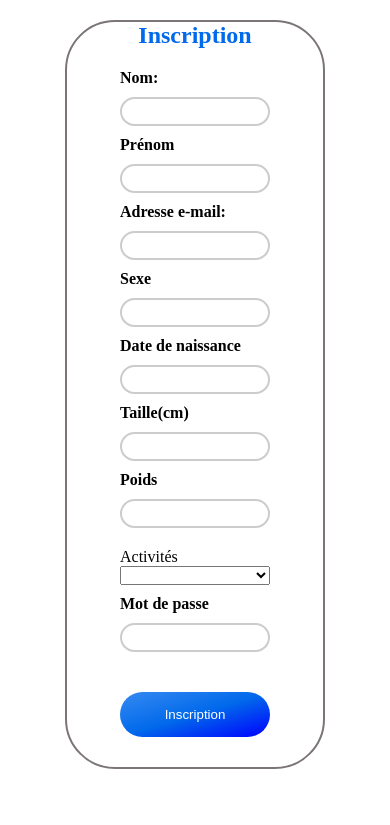
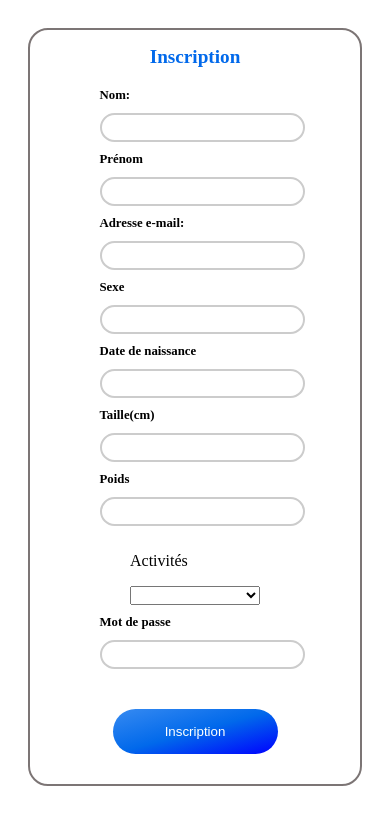
Before and after one commit to GaelleBoutolini/brief-6, a PHP site: page /formInscrip.php in a window 390 px wide. Shown: the top 825 px of the page. Run offline with PHP 8.4, Linux system fonts and the light colour scheme.

Commit message:
add form desktop

```diff
--- a/Tools/style/style.css
+++ b/Tools/style/style.css
@@ -1,28 +1,28 @@
 
-  /* Applique un style au conteneur principal */
+  /* Applique un style au conteneur principal
   .container {
     max-width: 300px;
     margin: auto;
     padding: 20px;
   }
 
-/* Applique un style aux éléments du formulaire */
+ Applique un style aux éléments du formulaire
 form {
     display: flex;
     flex-direction: column;
     align-items: center;
     border: 2px solid rgb(124, 117, 117);
-    border-radius: 50px;
+    border-radius: 20px;
   }
 
-  /* Applique un style aux étiquettes */
+   Applique un style aux étiquettes
   label {
     display: block;
     margin-bottom: 10px;
     font-weight: bold;
   }
 
-  /* Applique un style aux champs de saisie */
+   Applique un style aux champs de saisie
   input[type="text"],
   input[type="number"] {
     padding: 5px;
@@ -34,21 +34,92 @@ form {
 
   }
 
-  /* Applique un style au bouton de soumission */
+   Applique un style au bouton de soumission
   input[type="submit"] {
-    background: linear-gradient(to bottom right,hsl(213, 87%, 58%), #0169EB, blue);
+   background: linear-gradient(to bottom right,hsl(213, 87%, 58%), #0169EB, blue);
     color: white;
     padding: 15px 20px;
     border: none;
     border-radius: 5px;
     cursor: pointer;
     margin-bottom: 30px;
-    border-radius: 50px;
+    border-radius: 30px;
     width: 150px;
     margin: 30px;
+      }
+
+
+   Applique un style à l'en-tête du formulaire
+  h2 {
+    text-align: center;
+    margin-bottom: 20px;
+    color: #0169EB
   }
 
-  /* Applique un style à l'en-tête du formulaire */
+   Applique un style à la liste déroulante
+  select {
+    margin-bottom: 10px;
+    width: 150px;
+    border: 1
+  }
+
+
+
+
+  /****** *****************  Partie Desktop   ************************************/
+
+  /* Applique un style au conteneur principal */
+  .container {
+    max-width: 600px;
+    margin: auto;
+    padding: 20px;
+  }
+
+ /*Applique un style aux éléments du formulaire*/
+form {
+    display: flex;
+    flex-direction: column;
+    align-items: center;
+    border: 2px solid rgb(124, 117, 117);
+    border-radius: 20px;
+  }
+
+   /*Applique un style aux étiquettes */
+  label {
+    display: block;
+    margin-bottom: 10px;
+    font-weight: bold;
+  }
+
+   /*Applique un style aux champs de saisie */
+  input[type="text"],
+  input[type="number"] {
+    padding: 5px;
+    margin-bottom: 10px;
+    width: 200px;
+    border: 2px solid #ccc;
+    border-radius: 5px;
+    border-radius: 50px;
+
+  }
+
+   /*Applique un style au bouton de soumission */
+  input[type="submit"] {
+   background: linear-gradient(to bottom right,hsl(213, 87%, 58%), #0169EB, blue);
+    color: white;
+    padding: 15px 20px;
+    border: none;
+    border-radius: 5px;
+    cursor: pointer;
+    margin-bottom: 30px;
+    border-radius: 30px;
+    width: 200px;
+    margin: 30px;
+
+      }
+
+
+   /*Applique un style à l'en-tête du formulaire */
   h2 {
     text-align: center;
     margin-bottom: 20px;
@@ -58,12 +129,53 @@ form {
   /* Applique un style à la liste déroulante */
   select {
     margin-bottom: 10px;
-    width: 150px;
+    width: 200px;
     border: 1
+  }
+  @media screen and (max-width: 768px) {
+    /* Réduire la largeur du conteneur principal */
+    .container {
+    max-width: 100%;
+    }
 
-  }
-  *{
-    margin: 0;
-    padding: 0;
-    box-sizing: border-box;
-  }
+    /* Ajuster la largeur des champs de saisie */
+    input[type="text"],
+    input[type="number"],
+    select {
+    width: 100%;
+    }
+
+    /* Ajuster la taille du bouton de soumission */
+    input[type="submit"] {
+    width: 0%;
+    }
+    }
+
+    @media screen and (max-width: 999px) {
+        /* Réduire la largeur du conteneur principal */
+        .container {
+        max-width: 200%;
+        }
+
+        /* Ajuster la largeur des champs de saisie */
+        input[type="text"],
+        input[type="number"],
+        select {
+        width: 100%;
+        }
+
+        /* Ajuster la taille du bouton de soumission */
+        input[type="submit"] {
+        width: 50%;
+        }
+
+        /* Modifier la taille de la police pour les étiquettes */
+        label {
+        font-size: 0.8em;
+        }
+
+        /* Modifier la taille de la police pour l'en-tête du formulaire */
+        h2 {
+        font-size: 1.2em;
+        }
+        }
```
